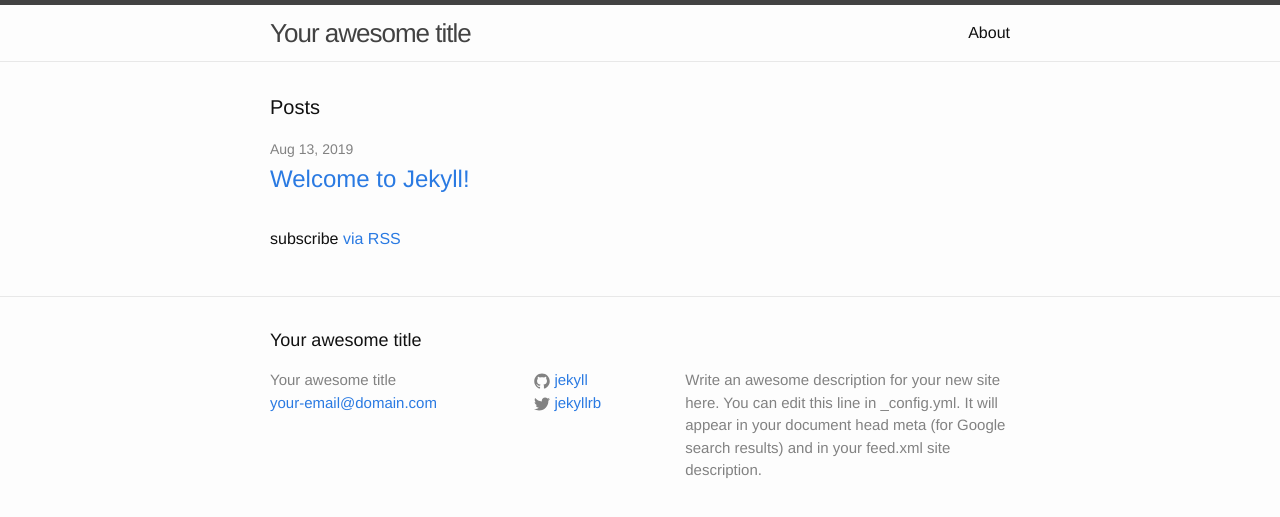
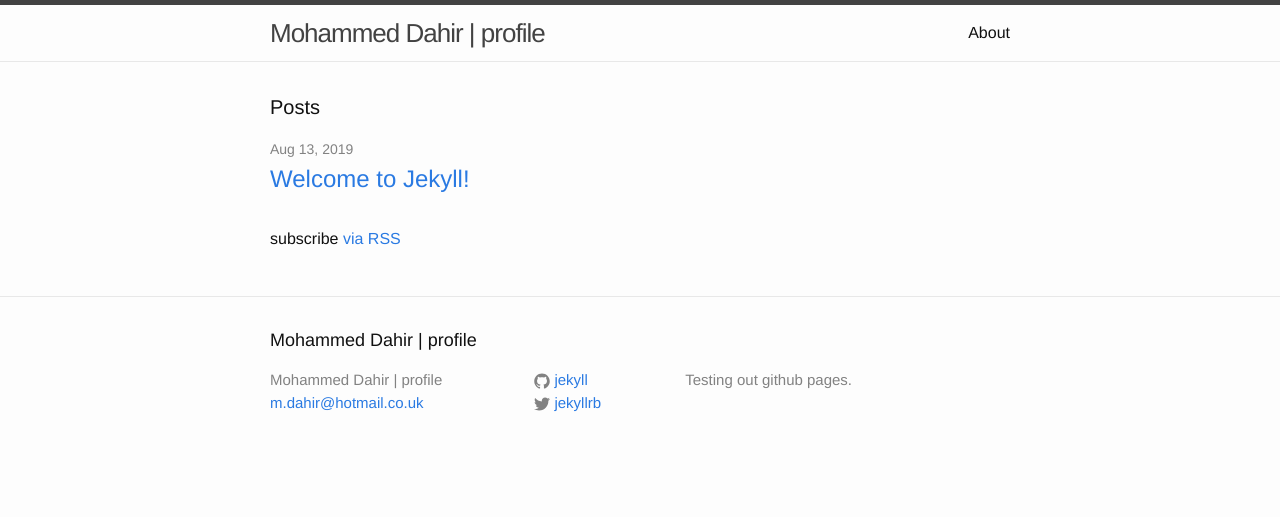
Before and after one commit to mdahirr/mdahirr.github.io, a Jekyll site: the page built from index.html, in a window 1280 px wide. Shown: the top 517 px of the page. Built offline with Jekyll 4.4.1, drawn with Linux system fonts in a browser that asks for light colours.

Commit message:
Update _config.yml

```diff
--- a/_config.yml
+++ b/_config.yml
@@ -6,12 +6,10 @@
 # 'jekyll serve'. If you change this file, please restart the server process.
 
 # Site settings
-title: Your awesome title
-email: your-email@domain.com
+title: Mohammed Dahir | profile
+email: m.dahir@hotmail.co.uk
 description: > # this means to ignore newlines until "baseurl:"
-  Write an awesome description for your new site here. You can edit this
-  line in _config.yml. It will appear in your document head meta (for
-  Google search results) and in your feed.xml site description.
+  Testing out github pages.
 baseurl: "" # the subpath of your site, e.g. /blog
 url: "http://yourdomain.com" # the base hostname & protocol for your site
 twitter_username: jekyllrb
```
